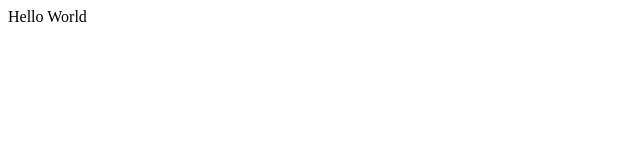
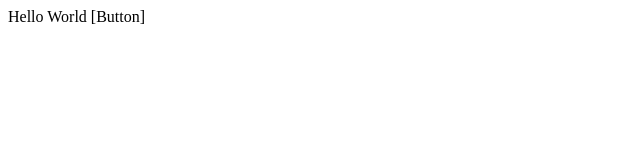
Before and after one commit to laibaaptech08/MyPractice, a plain HTML site: page index.html in a window 1280 px wide. Shown: the full height of the page, 0-640 px from the left. Drawn offline with Linux system fonts and the light colour scheme.

```diff
--- a/index.html
+++ b/index.html
@@ -1 +1 @@
-<p>Hello World</p>
+<p>Hello World [Button]</p>
```
